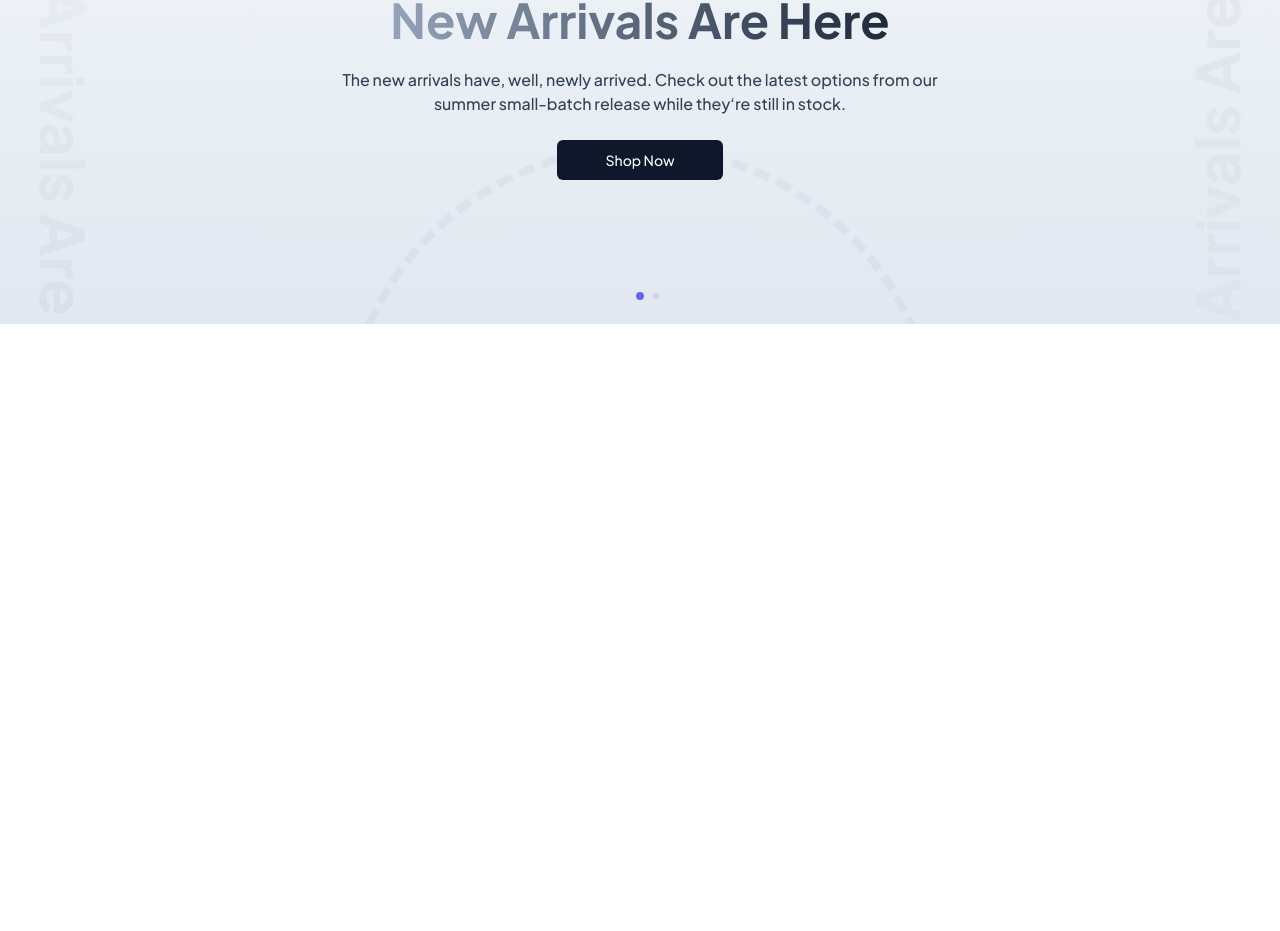
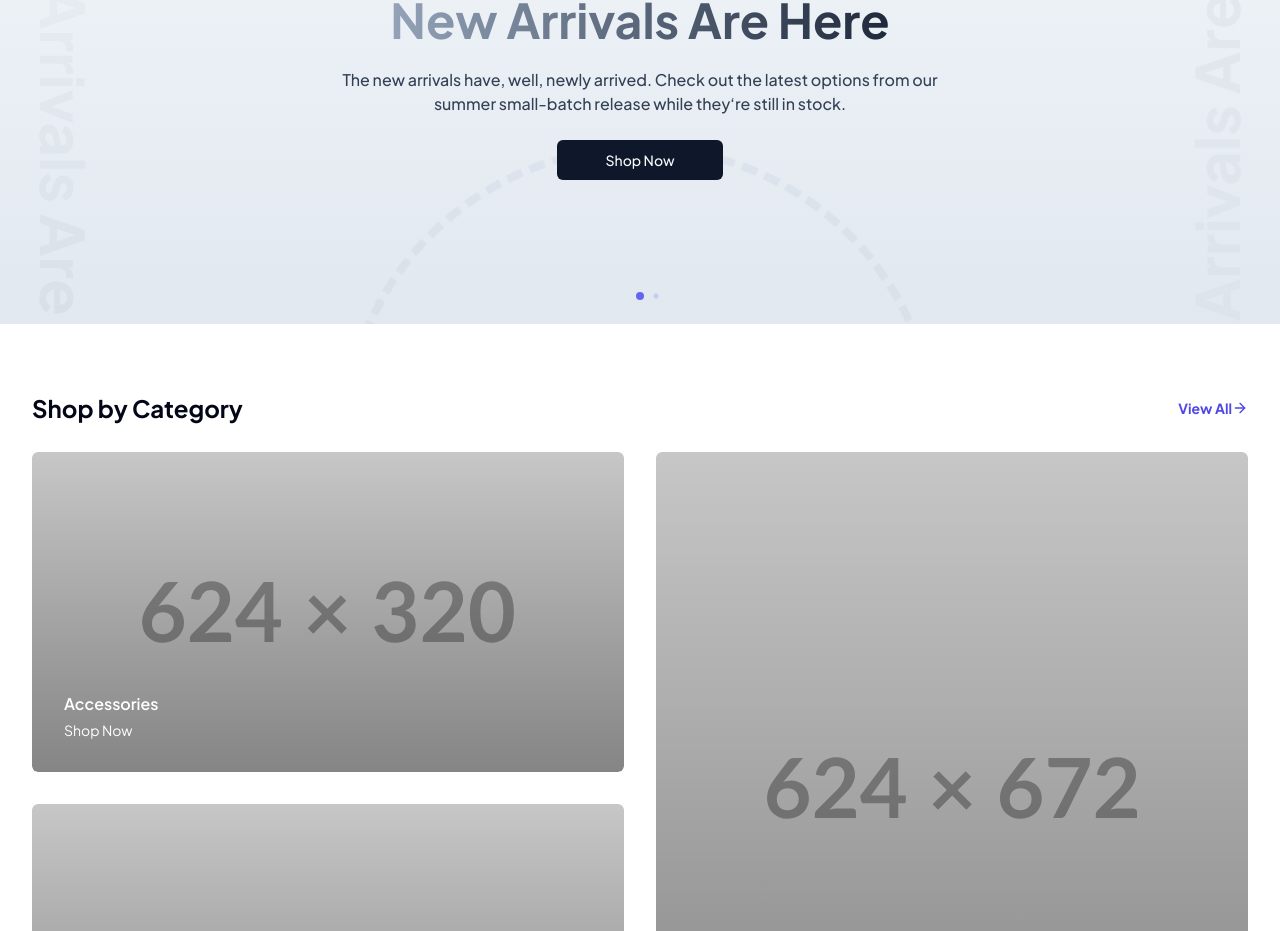
Before and after one commit to tangoren/nextjs-store, a Next.js app: page / in a window 1280 px wide. Shown: the part 285-1216 px from the top of the page. Built offline with nearby package versions, Linux system fonts and the light colour scheme.

Commit message:
feat: add section and section category components

```diff
--- a/src/app/page.js
+++ b/src/app/page.js
@@ -1,6 +1,8 @@
-import Topbar from "../components/Topbar";
-import Navbar from "../components/Navbar";
-import Slider from "../components/Slider";
+import Topbar from "@/components/layout/Topbar";
+import Navbar from "@/components/layout/Navbar";
+import Slider from "@/components/homepage/Slider";
+import Section from "@/components/homepage/Section";
+import SectionCategory from "@/components/homepage/SectionCategory";
 
 export default function Home() {
   return (
@@ -8,6 +10,14 @@ export default function Home() {
       <Topbar />
       <Navbar />
       <Slider />
+      <Section
+        title="Shop by Category"
+        buttonText="View All"
+        buttonLink="/products"
+        className="pt-16"
+      >
+        <SectionCategory />
+      </Section>
 
       <div style={{ height: 5000 }}>{/* temporary space for scrolling */}</div>
     </div>
--- /dev/null
+++ b/src/components/homepage/Section.js
@@ -0,0 +1,38 @@
+import Link from "next/link";
+import { ArrowRight } from "lucide-react";
+
+import { Button } from "@/components/ui/button";
+
+export default function Section({
+  children,
+  title,
+  buttonText,
+  buttonLink = "/",
+  className,
+}) {
+  return (
+    <div className={`${className} container`}>
+      {title && (
+        <div className="flex items-center justify-between mb-6">
+          <div className="text-2xl font-bold text-slate-950">{title}</div>
+
+          {buttonText && (
+            <div>
+              <Button
+                variant="link"
+                asChild
+                className="p-0 font-bold text-indigo-600 hover:no-underline"
+              >
+                <Link href={buttonLink}>
+                  {buttonText} <ArrowRight className="w-4 h-4 mr-l" />
+                </Link>
+              </Button>
+            </div>
+          )}
+        </div>
+      )}
+
+      {children}
+    </div>
+  );
+}
--- /dev/null
+++ b/src/components/homepage/SectionCategory.js
@@ -0,0 +1,49 @@
+import Link from "next/link";
+import classNames from "classnames";
+
+const SectionCategoryItem = ({ size, link = "/", image, title }) => {
+  return (
+    <Link
+      href={link}
+      className={classNames(
+        `${image} bg-no-repeat bg-center bg-cover rounded-md flex items-end relative overflow-hidden before:bg-gradient-to-b before:from-black/10 before:to-black/40 before:absolute before:w-full before:h-full before:rounded-md`,
+        {
+          "col-span-1 md:col-span-2 h-[320px]": size === "half",
+          "col-span-1 md:col-span-2 row-span-1 md:row-span-2": size === "full",
+        },
+      )}
+    >
+      <div className="relative pb-8 pl-8 text-white">
+        <div className="font-semibold">{title}</div>
+        <div className="mt-1 text-sm">Shop Now</div>
+      </div>
+    </Link>
+  );
+};
+
+export default function SectionCategory() {
+  return (
+    <div className="grid grid-cols-1 grid-rows-3 gap-4 md:grid-rows-4 md:grid-cols-4 md:gap-8">
+      <SectionCategoryItem
+        size="half"
+        link="/products"
+        image="bg-[url('/img/category-sm.svg')]"
+        title="Accessories"
+      />
+
+      <SectionCategoryItem
+        size="full"
+        link="/products"
+        image="bg-[url('/img/category-lg.svg')]"
+        title="New Arrivals"
+      />
+
+      <SectionCategoryItem
+        size="half"
+        link="/products"
+        image="bg-[url('/img/category-sm.svg')]"
+        title="Electronics"
+      />
+    </div>
+  );
+}
--- a/src/components/Slider.js
+++ b/src/components/homepage/Slider.js
@@ -83,7 +83,7 @@ export default function Slider() {
       // autoplay={{ delay: 3000 }}
       // onSwiper={(swiper) => console.log(swiper)}
       // onSlideChange={() => console.log("slide change")}
-      className="homepage-slider"
+      className="select-none homepage-slider"
     >
       <SwiperSlide>
         <SlideItem
```
Also changed, not shown: public/img/category-lg.svg (added), public/img/category-sm.svg (added), src/components/layout/Navbar.js (renamed from src/components/Navbar.js), src/components/layout/Topbar.js (renamed from src/components/Topbar.js).
